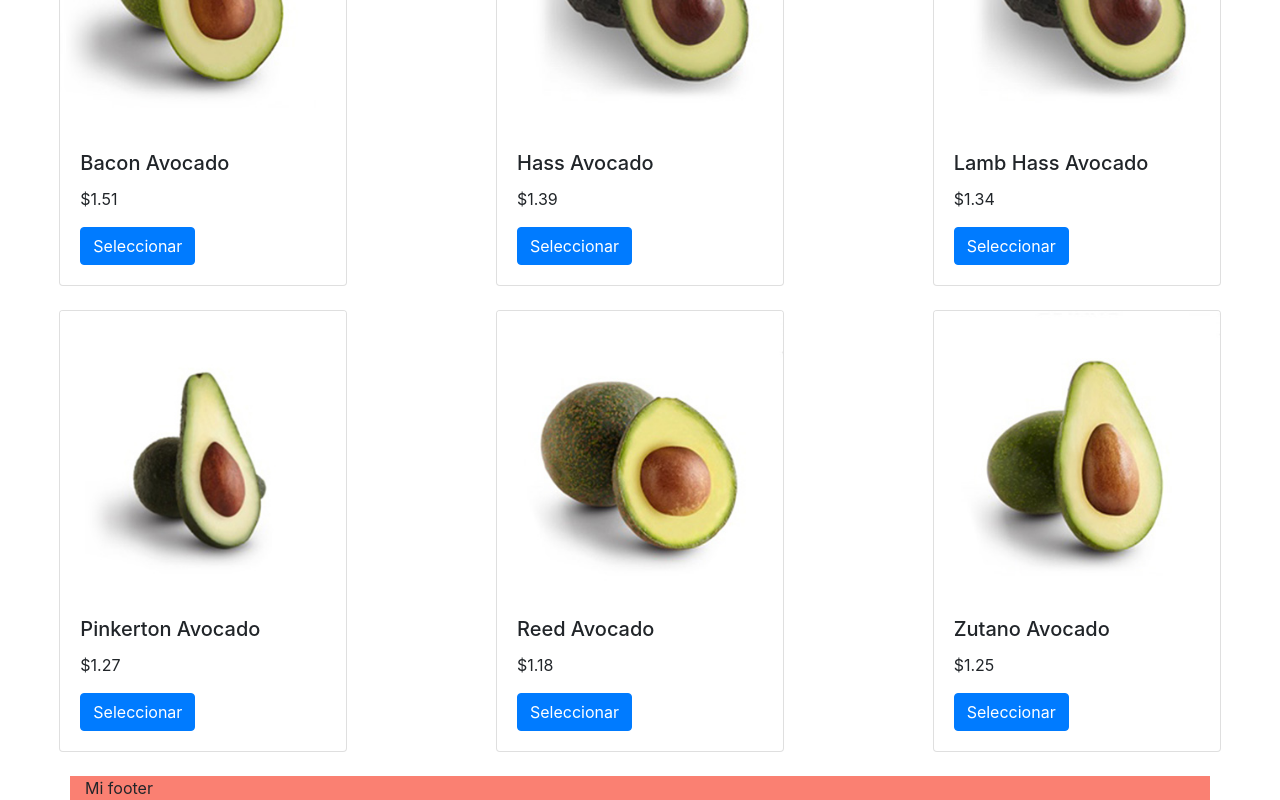
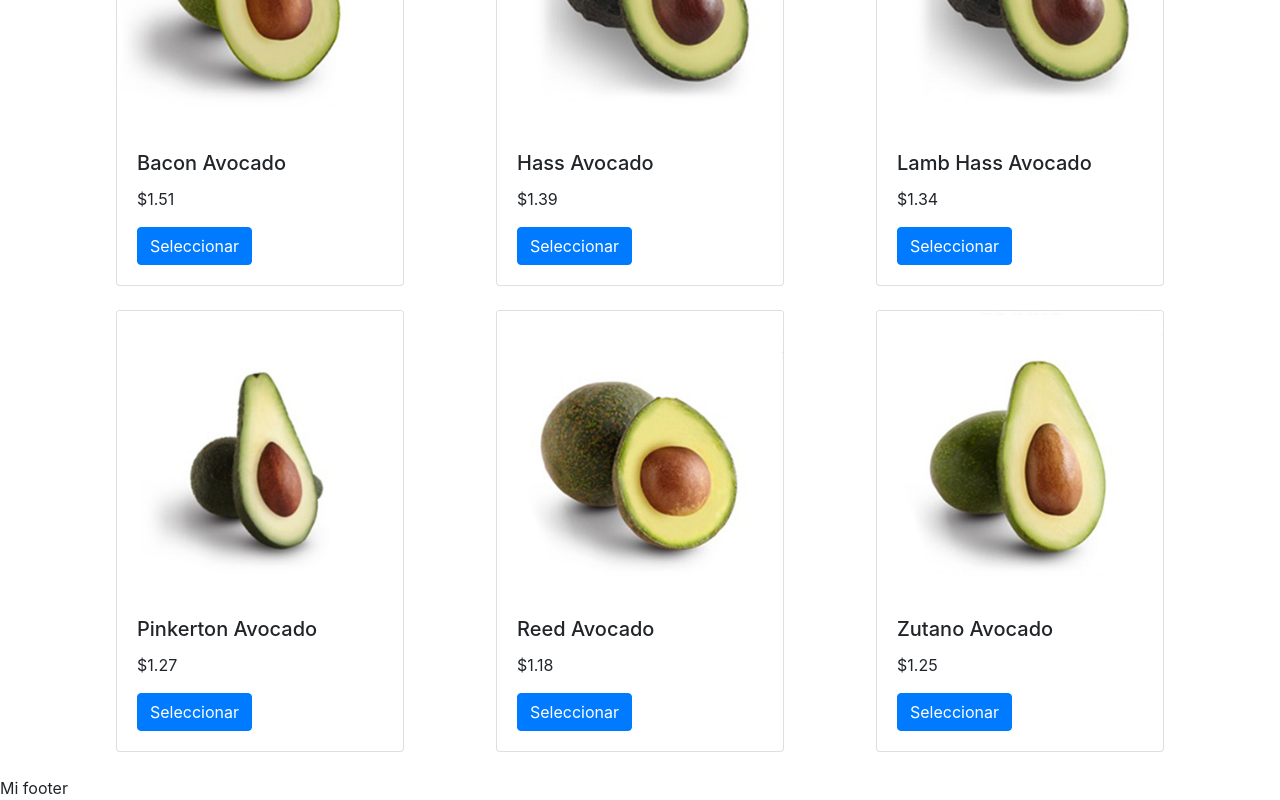
Before and after one commit to Oscar-Espana/TiendaNextJs, a Next.js app: page / in a window 1280 px wide. Shown: the part 734-1534 px from the top of the page. Built offline with nearby package versions, Linux system fonts and the light colour scheme.

Commit message:
Agregar Container al contenido del Layout

```diff
--- a/components/Layout/Layout.tsx
+++ b/components/Layout/Layout.tsx
@@ -1,18 +1,15 @@
 import React from 'react'
 import Navbar from '@components/Navbar/Navbar'
+import Container from 'react-bootstrap/Container'
 
 const Layout:React.FC = ({children}) => {
     return (
         <div>
             <Navbar/>
+            <Container fluid="md">
             {children}
-            <footer className="container" >Mi footer</footer>
-            <style jsx>{`
-                .container{
-                    background:salmon;
-                }
-            `}
-            </style>
+            </Container>
+            <footer>Mi footer</footer>
         </div>
     )
 }
```
